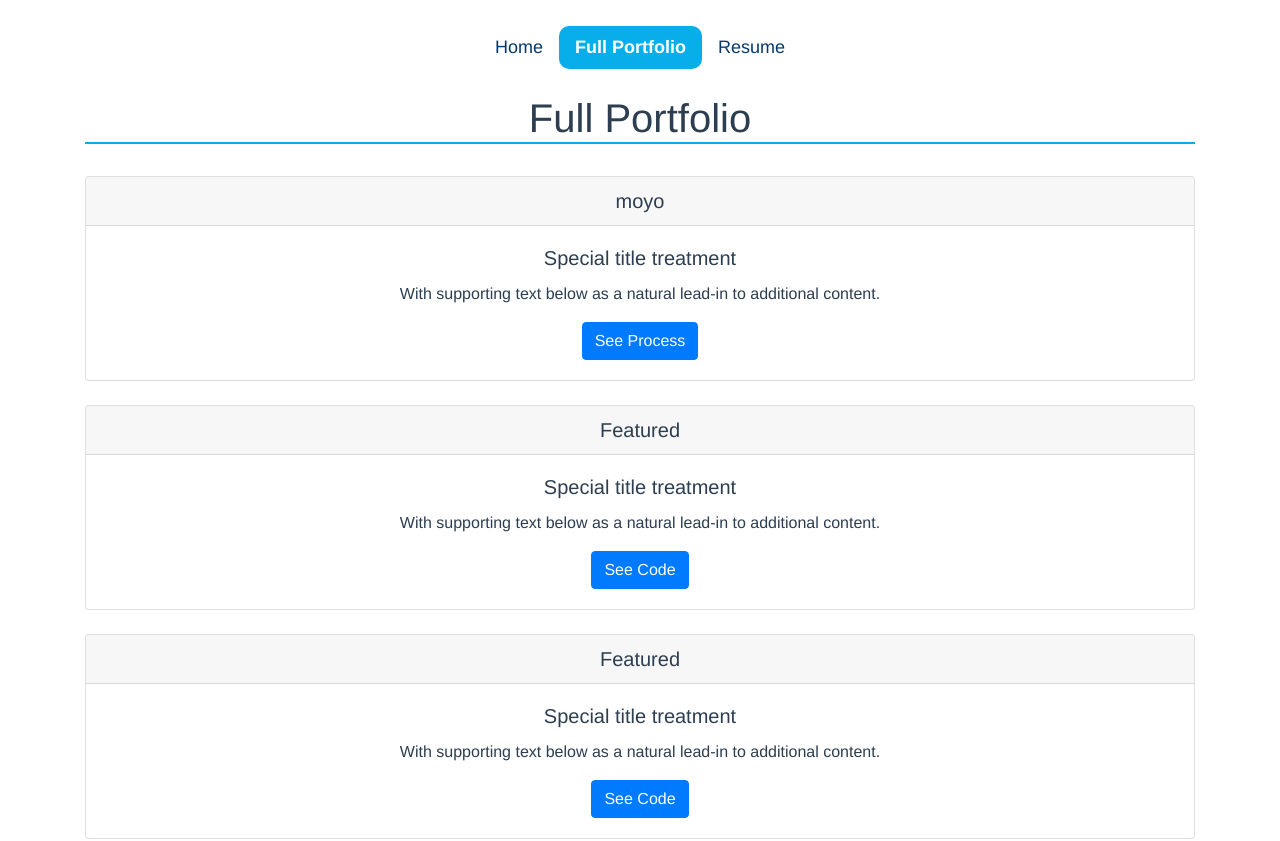
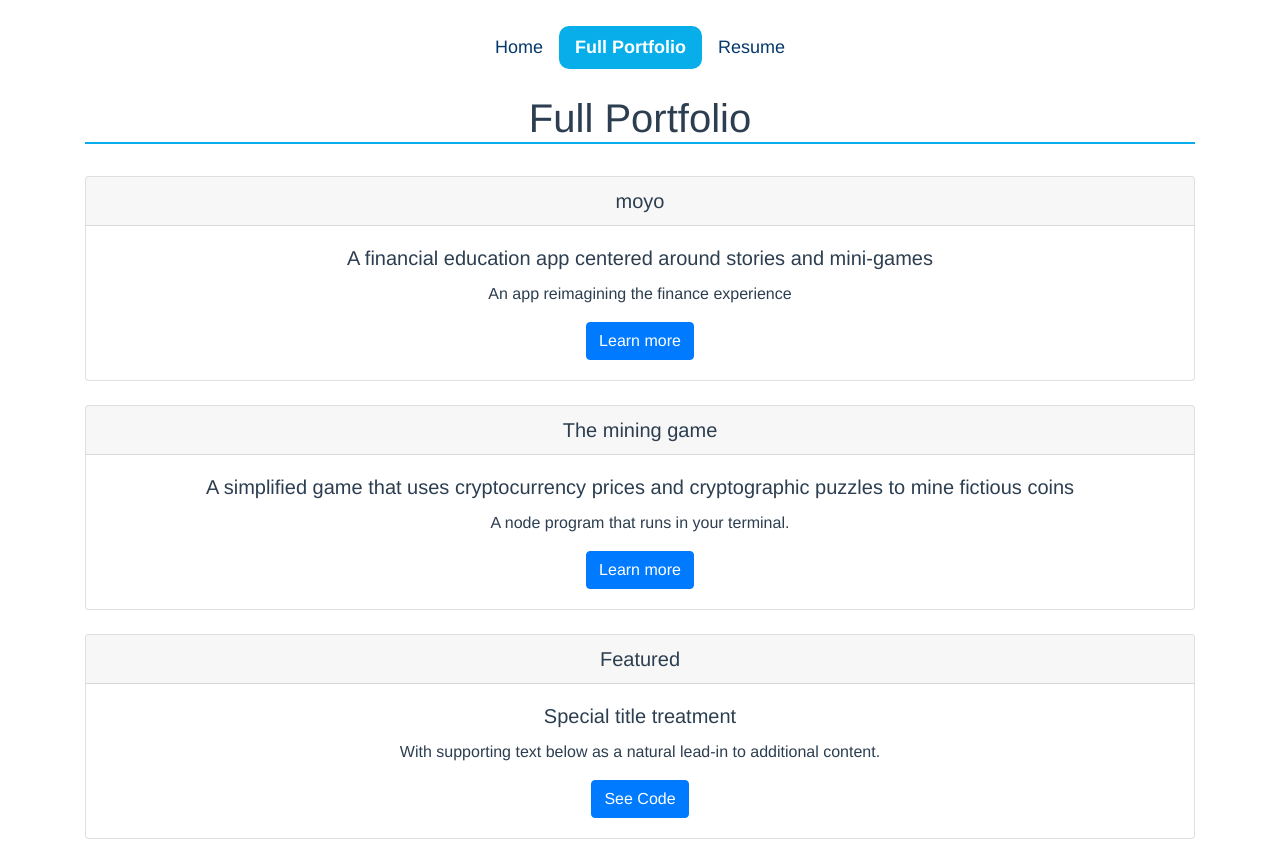
Before and after one commit to tian3401/professional-portfolio, a Vue app in the folder client/: page /full-portfolio in a window 1280 px wide. Shown: the top 841 px of the page. Built offline with nearby package versions, Linux system fonts and the light colour scheme.

Commit message:
updated home page and full portfolio pages with content.

```diff
--- a/client/src/components/FullPortfolio.vue
+++ b/client/src/components/FullPortfolio.vue
@@ -5,18 +5,18 @@
     <div class="card">
       <h5 class="card-header">moyo</h5>
       <div class="card-body">
-        <h5 class="card-title">Special title treatment</h5>
-        <p class="card-text">With supporting text below as a natural lead-in to additional content.</p>
-        <a href="#" class="btn btn-primary">See Process</a>
+        <h5 class="card-title">A financial education app centered around stories and mini-games</h5>
+        <p class="card-text">An app reimagining the finance experience</p>
+        <router-link class="btn btn-primary" to="/moyo">Learn more</router-link>
       </div>
     </div>
     <br>
     <div class="card">
-      <h5 class="card-header">Featured</h5>
+      <h5 class="card-header">The mining game</h5>
       <div class="card-body">
-        <h5 class="card-title">Special title treatment</h5>
-        <p class="card-text">With supporting text below as a natural lead-in to additional content.</p>
-        <a href="#" class="btn btn-primary">See Code</a>
+        <h5 class="card-title">A simplified game that uses cryptocurrency prices and cryptographic puzzles to mine fictious coins</h5>
+        <p class="card-text">A node program that runs in your terminal.</p>
+        <router-link class="btn btn-primary" to="/mining-game">Learn more</router-link>
       </div>
     </div>
     <br>
--- a/client/src/components/Home.vue
+++ b/client/src/components/Home.vue
@@ -4,7 +4,7 @@
     <div class="row">
       <div class="col-sm-2"></div>
       <div class="col-sm-8" id="description">
-        <p id="description-text">"Lorem ipsum dolor sit amet, consectetur adipiscing elit, sed do eiusmod tempor incididunt ut labore et dolore magna aliqua. Ut enim ad minim veniam, quis nostrud exercitation ullamco laboris nisi ut aliquip ex ea commodo consequat."</p>
+        <p id="description-text">"Unlike most developers and software engineers, I found my passion for programming at a later stage in life. Although my career path as a developer has not been a direct one, the journey that I have travelled isn't one I would trade with anyone else. This journey has shaped my approach to programming - a simple but creative style and perspective. Simply put, creating and innovating is what I love to do."</p>
       </div>
       <div class="col-sm-2"></div>
     </div>
@@ -47,14 +47,15 @@
         <div class="home-works">
       <div class="row current-works">
         <div class="col-sm-9 card">
-          <h1 class="card-title" style="color: black">another project</h1>
+          <h1 class="card-title" style="color: black">Mining Game in progress</h1>
           <div class="card-body">
+            <img id="mining game" src="@/assets/miningGame.png" alt="miningGame-code">
           </div>
         </div>
         <div class="col-sm-3">
-            <button class="hashtag" type="button" disabled>#tag1</button>
-            <button class="hashtag" type="button" disabled>#tag2</button>
-            <button class="hashtag" type="button" disabled>#tag3</button>
+            <button class="hashtag" type="button" disabled>#Cryptocurrency</button>
+            <button class="hashtag" type="button" disabled>#Blockchain</button>
+            <button class="hashtag" type="button" disabled>#Node</button>
             <button id="special-button" type="button" class="btn">Learn More ➜</button>
         </div>
       </div>
--- /dev/null
+++ b/client/src/components/MiningGame.vue
@@ -0,0 +1,21 @@
+<template>
+  <div>
+    <h1>The Mining Game</h1>
+    <h2>The Purpose of the Game</h2>
+    <p>Praesent elementum facilisis leo vel fringilla est ullamcorper. Cras semper auctor neque vitae tempus quam pellentesque. Eu scelerisque felis imperdiet proin fermentum leo. Mauris pellentesque pulvinar pellentesque habitant morbi tristique. Massa placerat duis ultricies lacus sed turpis. Felis imperdiet proin fermentum leo vel. Vel pharetra vel turpis nunc eget. Netus et malesuada fames ac turpis egestas maecenas. Tellus rutrum tellus pellentesque eu tincidunt tortor aliquam nulla. Cursus sit amet dictum sit amet. Nunc lobortis mattis aliquam faucibus. Sodales ut etiam sit amet nisl purus in. Facilisis leo vel fringilla est ullamcorper eget. Imperdiet nulla malesuada pellentesque elit eget gravida cum. Morbi blandit cursus risus at ultrices mi.</p>
+    <h2>Key Insights</h2>
+    <p>Praesent elementum facilisis leo vel fringilla est ullamcorper. Cras semper auctor neque vitae tempus quam pellentesque. Eu scelerisque felis imperdiet proin fermentum leo. Mauris pellentesque pulvinar pellentesque habitant morbi tristique. Massa placerat duis ultricies lacus sed turpis. Felis imperdiet proin fermentum leo vel. Vel pharetra vel turpis nunc eget. Netus et malesuada fames ac turpis egestas maecenas. Tellus rutrum tellus pellentesque eu tincidunt tortor aliquam nulla. Cursus sit amet dictum sit amet. Nunc lobortis mattis aliquam faucibus. Sodales ut etiam sit amet nisl purus in. Facilisis leo vel fringilla est ullamcorper eget. Imperdiet nulla malesuada pellentesque elit eget gravida cum. Morbi blandit cursus risus at ultrices mi.</p>
+    <h2>The Challenges</h2>
+    <p>Praesent elementum facilisis leo vel fringilla est ullamcorper. Cras semper auctor neque vitae tempus quam pellentesque. Eu scelerisque felis imperdiet proin fermentum leo. Mauris pellentesque pulvinar pellentesque habitant morbi tristique. Massa placerat duis ultricies lacus sed turpis. Felis imperdiet proin fermentum leo vel. Vel pharetra vel turpis nunc eget. Netus et malesuada fames ac turpis egestas maecenas. Tellus rutrum tellus pellentesque eu tincidunt tortor aliquam nulla. Cursus sit amet dictum sit amet. Nunc lobortis mattis aliquam faucibus. Sodales ut etiam sit amet nisl purus in. Facilisis leo vel fringilla est ullamcorper eget. Imperdiet nulla malesuada pellentesque elit eget gravida cum. Morbi blandit cursus risus at ultrices mi.</p>
+  </div>
+</template>
+
+<script>
+export default {
+
+}
+</script>
+
+<style>
+
+</style>
--- /dev/null
+++ b/client/src/components/Moyo.vue
@@ -0,0 +1,28 @@
+<template>
+  <div>
+    <h1>moyo</h1>
+    <h2>The Purpose of the moyo Project</h2>
+    <p>Lorem ipsum dolor sit amet, consectetur adipiscing elit, sed do eiusmod tempor incididunt ut labore et dolore magna aliqua. Ac feugiat sed lectus vestibulum mattis. Et malesuada fames ac turpis. Non blandit massa enim nec. Ac tortor dignissim convallis aenean et tortor. Amet luctus venenatis lectus magna fringilla urna porttitor rhoncus. Sagittis vitae et leo duis ut diam quam nulla porttitor. In arcu cursus euismod quis. Tincidunt praesent semper feugiat nibh sed. Et sollicitudin ac orci phasellus egestas tellus rutrum. Id venenatis a condimentum vitae. Penatibus et magnis dis parturient montes nascetur. Quis hendrerit dolor magna eget. Sagittis eu volutpat odio facilisis mauris sit amet.</p>
+    <p>Praesent elementum facilisis leo vel fringilla est ullamcorper. Cras semper auctor neque vitae tempus quam pellentesque. Eu scelerisque felis imperdiet proin fermentum leo. Mauris pellentesque pulvinar pellentesque habitant morbi tristique. Massa placerat duis ultricies lacus sed turpis. Felis imperdiet proin fermentum leo vel. Vel pharetra vel turpis nunc eget. Netus et malesuada fames ac turpis egestas maecenas. Tellus rutrum tellus pellentesque eu tincidunt tortor aliquam nulla. Cursus sit amet dictum sit amet. Nunc lobortis mattis aliquam faucibus. Sodales ut etiam sit amet nisl purus in. Facilisis leo vel fringilla est ullamcorper eget. Imperdiet nulla malesuada pellentesque elit eget gravida cum. Morbi blandit cursus risus at ultrices mi.</p>
+    <h2>The website</h2>
+    <p>Adipiscing commodo elit at imperdiet dui accumsan sit amet. Nibh mauris cursus mattis molestie. Nisi lacus sed viverra tellus in hac habitasse platea. Eget nulla facilisi etiam dignissim diam quis enim. Porta lorem mollis aliquam ut porttitor. Suscipit tellus mauris a diam maecenas sed enim. Lacinia quis vel eros donec. At tellus at urna condimentum mattis. Convallis posuere morbi leo urna molestie at. Ipsum dolor sit amet consectetur adipiscing elit ut aliquam purus. Vel pretium lectus quam id leo. Et magnis dis parturient montes nascetur ridiculus mus mauris. Auctor neque vitae tempus quam pellentesque nec nam aliquam. Sagittis aliquam malesuada bibendum arcu vitae elementum. Suspendisse ultrices gravida dictum fusce. Nunc eget lorem dolor sed viverra ipsum nunc aliquet bibendum. Nunc sed velit dignissim sodales. Etiam dignissim diam quis enim lobortis scelerisque.</p>
+    <h2>Key Insights</h2>
+    <p>Adipiscing commodo elit at imperdiet dui accumsan sit amet. Nibh mauris cursus mattis molestie. Nisi lacus sed viverra tellus in hac habitasse platea. Eget nulla facilisi etiam dignissim diam quis enim. Porta lorem mollis aliquam ut porttitor. Suscipit tellus mauris a diam maecenas sed enim. Lacinia quis vel eros donec. At tellus at urna condimentum mattis. Convallis posuere morbi leo urna molestie at. Ipsum dolor sit amet consectetur adipiscing elit ut aliquam purus. Vel pretium lectus quam id leo. Et magnis dis parturient montes nascetur ridiculus mus mauris. Auctor neque vitae tempus quam pellentesque nec nam aliquam. Sagittis aliquam malesuada bibendum arcu vitae elementum. Suspendisse ultrices gravida dictum fusce. Nunc eget lorem dolor sed viverra ipsum nunc aliquet bibendum. Nunc sed velit dignissim sodales. Etiam dignissim diam quis enim lobortis scelerisque.</p>
+    <h2>The Challenges</h2>
+    <p>Adipiscing commodo elit at imperdiet dui accumsan sit amet. Nibh mauris cursus mattis molestie. Nisi lacus sed viverra tellus in hac habitasse platea. Eget nulla facilisi etiam dignissim diam quis enim. Porta lorem mollis aliquam ut porttitor. Suscipit tellus mauris a diam maecenas sed enim. Lacinia quis vel eros donec. At tellus at urna condimentum mattis. Convallis posuere morbi leo urna molestie at. Ipsum dolor sit amet consectetur adipiscing elit ut aliquam purus. Vel pretium lectus quam id leo. Et magnis dis parturient montes nascetur ridiculus mus mauris. Auctor neque vitae tempus quam pellentesque nec nam aliquam. Sagittis aliquam malesuada bibendum arcu vitae elementum. Suspendisse ultrices gravida dictum fusce. Nunc eget lorem dolor sed viverra ipsum nunc aliquet bibendum. Nunc sed velit dignissim sodales. Etiam dignissim diam quis enim lobortis scelerisque.</p>
+    <h2>UI and UX development</h2>
+    <p>Lorem ipsum dolor sit amet, consectetur adipiscing elit, sed do eiusmod tempor incididunt ut labore et dolore magna aliqua. Ac feugiat sed lectus vestibulum mattis. Et malesuada fames ac turpis. Non blandit massa enim nec. Ac tortor dignissim convallis aenean et tortor. Amet luctus venenatis lectus magna fringilla urna porttitor rhoncus. Sagittis vitae et leo duis ut diam quam nulla porttitor. In arcu cursus euismod quis. Tincidunt praesent semper feugiat nibh sed. Et sollicitudin ac orci phasellus egestas tellus rutrum. Id venenatis a condimentum vitae. Penatibus et magnis dis parturient montes nascetur. Quis hendrerit dolor magna eget. Sagittis eu volutpat odio facilisis mauris sit amet.</p>
+    <h2>App Development</h2>
+    <p>Lorem ipsum dolor sit amet, consectetur adipiscing elit, sed do eiusmod tempor incididunt ut labore et dolore magna aliqua. Ac feugiat sed lectus vestibulum mattis. Et malesuada fames ac turpis. Non blandit massa enim nec. Ac tortor dignissim convallis aenean et tortor. Amet luctus venenatis lectus magna fringilla urna porttitor rhoncus. Sagittis vitae et leo duis ut diam quam nulla porttitor. In arcu cursus euismod quis. Tincidunt praesent semper feugiat nibh sed. Et sollicitudin ac orci phasellus egestas tellus rutrum. Id venenatis a condimentum vitae. Penatibus et magnis dis parturient montes nascetur. Quis hendrerit dolor magna eget. Sagittis eu volutpat odio facilisis mauris sit amet.</p>
+  </div>
+</template>
+
+<script>
+export default {
+
+}
+</script>
+
+<style>
+
+</style>
--- a/client/src/router/index.js
+++ b/client/src/router/index.js
@@ -4,7 +4,8 @@ import Home from '@/components/Home'
 import Nav from '@/components/Nav'
 import Portfolio from '@/components/FullPortfolio'
 import Resume from '@/components/Resume'
-import Contact from '@/components/Contact'
+import Moyo from '@/components/Moyo'
+import MiningGame from '@/components/MiningGame'
 
 Vue.use(Router)
 
@@ -38,10 +39,19 @@ export default new Router({
       }
     },
     {
-      path: '/contact-me',
-      name: 'contact me',
+      path: '/moyo',
+      name: 'moyo',
       components: {
-        default: Contact,
+        default: Moyo,
+        Nav: Nav
+
+      }
+    },
+    {
+      path: '/mining-game',
+      name: 'mining-game',
+      components: {
+        default: MiningGame,
         Nav: Nav
 
       }
```
Also changed, not shown: client/src/assets/miningGame.png (added).
